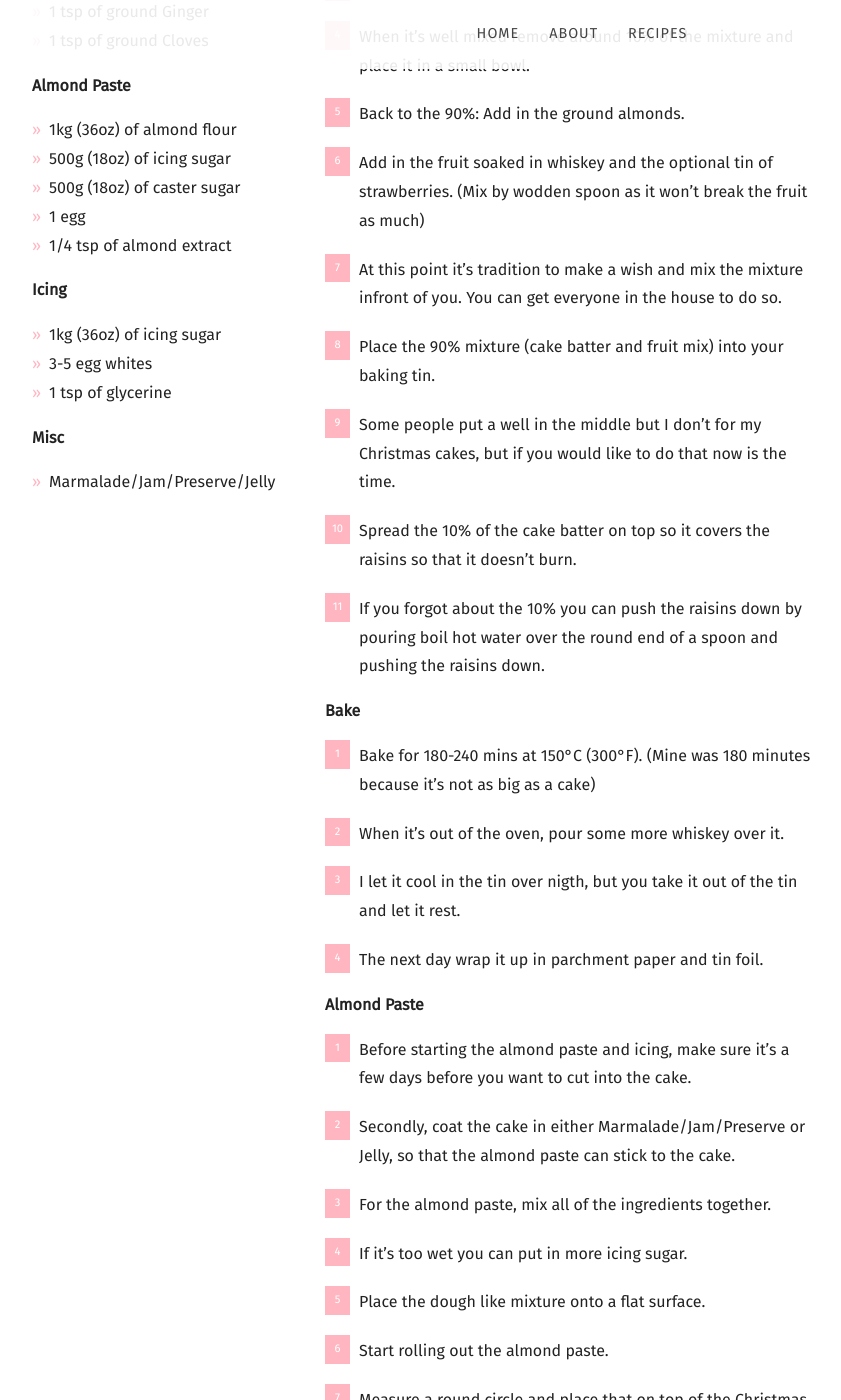
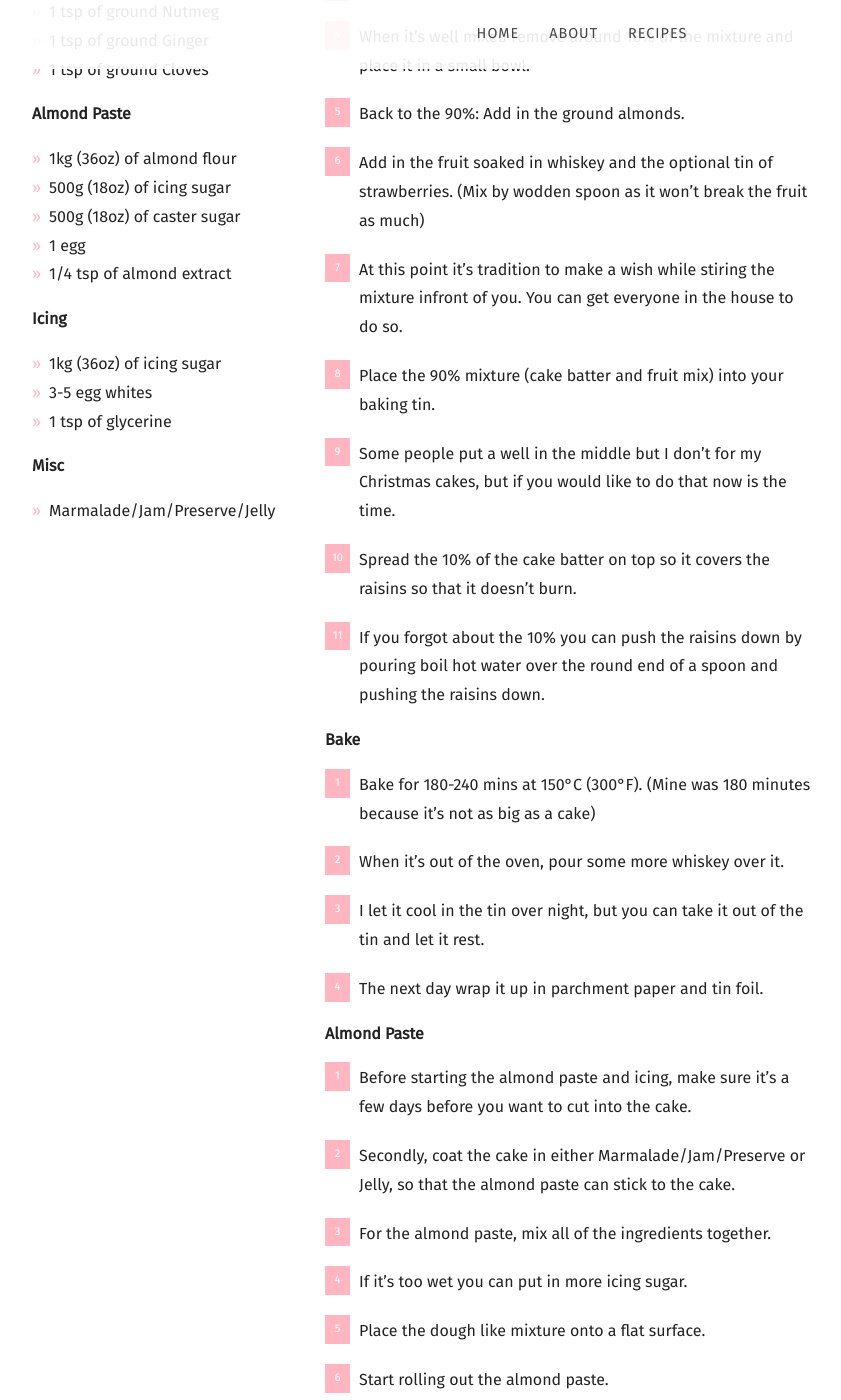
Before and after one commit to mcginleyireland/irishbaking.github.io, a Jekyll site: the page built from _posts/2020-11-14-traditional-irish-christmas-cake.md, in a window 1280 px wide and 1400 px high, scrolled down 6398 px. Shown: the whole window, without its empty margins (58-899 px from the left). Built offline with Jekyll 4.4.1, drawn with Linux system fonts in a browser that asks for light colours; nearby versions of some CDN libraries; some web fonts are replaced.

Commit message:
Updating the ingredients and the wording of the directions.

```diff
--- a/_posts/2020-11-14-traditional-irish-christmas-cake.md
+++ b/_posts/2020-11-14-traditional-irish-christmas-cake.md
@@ -68,7 +69,7 @@ recipe:
     4. When it's well mixed remove around 10% of the mixture and place it in a small bowl.
     5. Back to the 90%: Add in the ground almonds.
     6. Add in the fruit soaked in whiskey and the optional tin of strawberries. (Mix by wodden spoon as it won't break the fruit as much)
-    7. At this point it's tradition to make a wish and mix the mixture infront of you. You can get everyone in the house to do so.
+    7. At this point it's tradition to make a wish while stiring the mixture infront of you. You can get everyone in the house to do so.
     8. Place the 90% mixture (cake batter and fruit mix) into your baking tin.
     9. Some people put a well in the middle but I don't for my Christmas cakes, but if you would like to do that now is the time.
     10. Spread the 10% of the cake batter on top so it covers the raisins so that it doesn't burn.
@@ -78,7 +79,7 @@ recipe:
 
     1. Bake for 180-240 mins at 150°C (300°F). (Mine was 180 minutes because it's not as big as a cake)
     2. When it's out of the oven, pour some more whiskey over it.
-    3. I let it cool in the tin over nigth, but you take it out of the tin and let it rest.
+    3. I let it cool in the tin over night, but you can take it out of the tin and let it rest.
     4. The next day wrap it up in parchment paper and tin foil.
 
     **Almond Paste**
```
Also changed, not shown: other parts of _posts/2020-11-14-traditional-irish-christmas-cake.md (+1 -0 lines).
